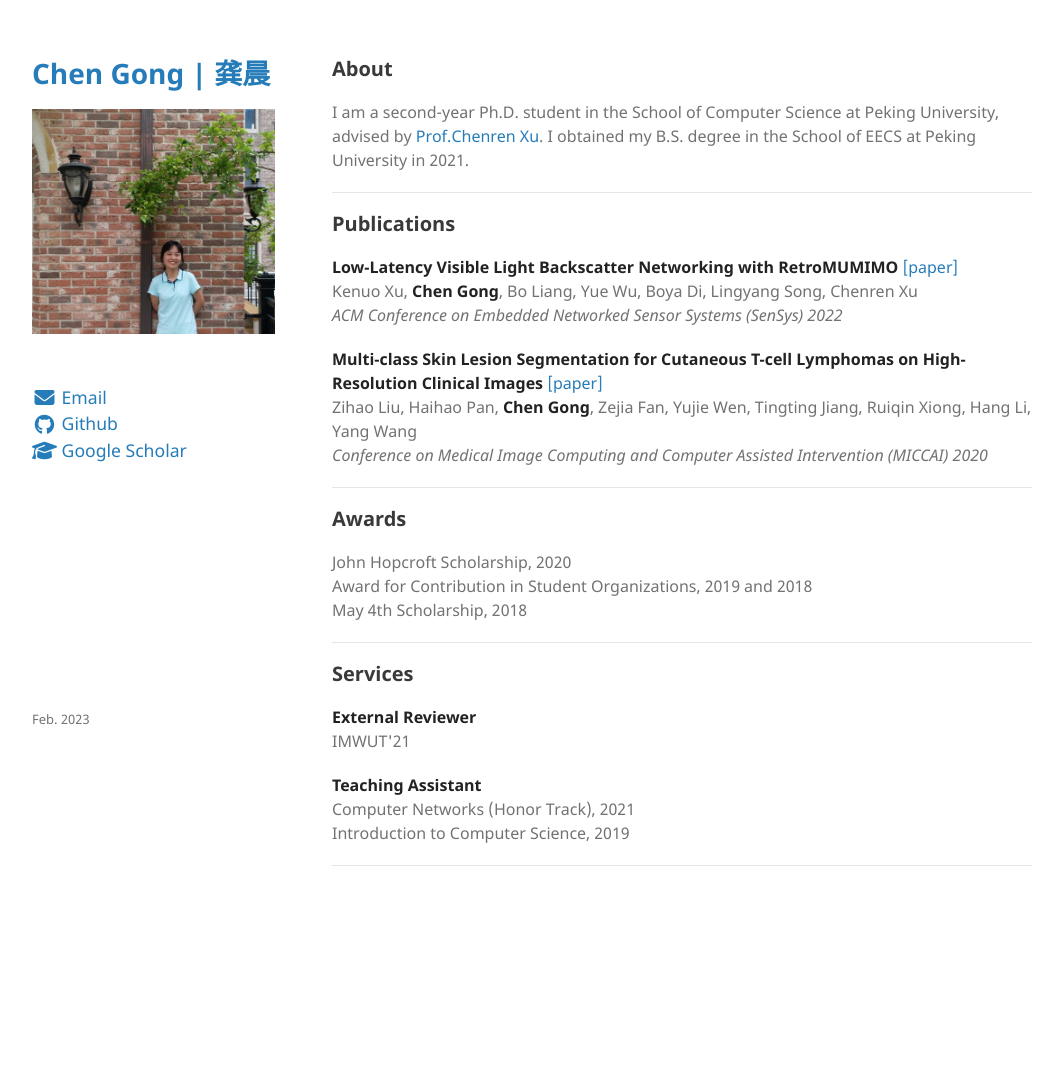
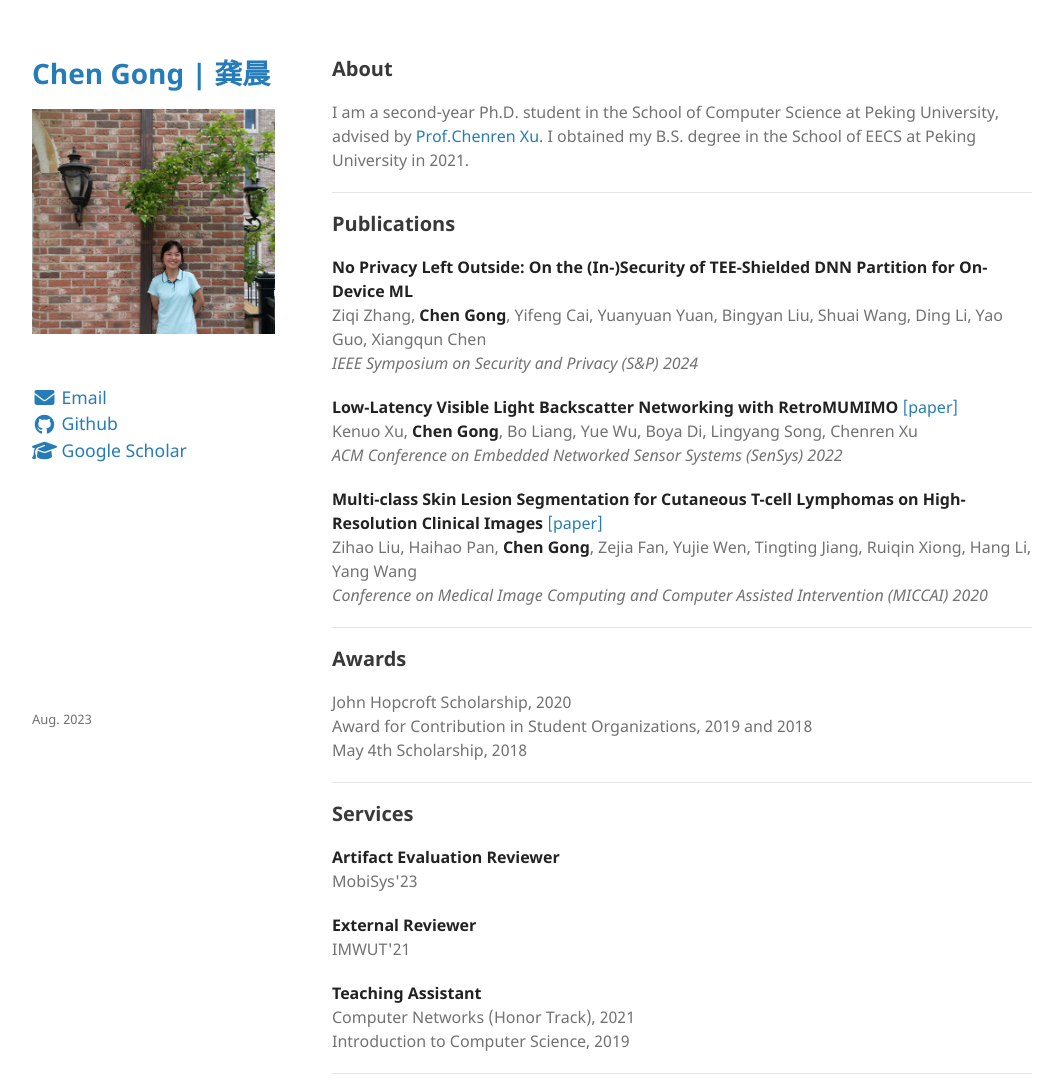
Before and after one commit to pkuzqh/pkuzqh.github.io, a plain HTML site: page index.html in a window 1280 px wide. Shown: the whole page, without its empty margins (108-1171 px from the left). Before the commit the page ends 936 px from the top, so only its background shows below. Drawn offline with Linux system fonts and the light colour scheme.

Commit message:
update personal page

```diff
--- a/index.html
+++ b/index.html
@@ -71,6 +71,10 @@
 
 <h2 id="publications">Publications</h2>
 
+<p> <strong>No Privacy Left Outside: On the (In-)Security of TEE-Shielded DNN Partition for On-Device ML</strong> <br />
+  Ziqi Zhang, <strong>Chen Gong</strong>, Yifeng Cai, Yuanyuan Yuan, Bingyan Liu, Shuai Wang, Ding Li, Yao Guo, Xiangqun Chen <br />
+<em> IEEE Symposium on Security and Privacy (S&P) 2024 </em></p>
+
 <p><strong>Low-Latency Visible Light Backscatter Networking with RetroMUMIMO </strong> <a href="https://dl.acm.org/doi/abs/10.1145/3560905.3568507">[paper]</a> <br />
   Kenuo Xu, <strong>Chen Gong</strong>, Bo Liang, Yue Wu, Boya Di, Lingyang Song, Chenren Xu <br />
 <em>ACM Conference on Embedded Networked Sensor Systems (SenSys) 2022</em> </p>
@@ -111,6 +115,10 @@ July 2017 - Sept. 2017; Jan. 2018 - Apr. 2018<br />
 USENIX Security ‘22, ‘23<br />
 EuroSys ‘23</p> -->
 
+<p> <strong>Artifact Evaluation Reviewer</strong> <br />
+MobiSys'23
+</p>
+
 <p><strong>External Reviewer</strong><br />
 IMWUT'21 </p>
 
@@ -127,7 +135,7 @@ IMWUT'21 </p>
 
 
 
-        <p><small>Feb. 2023</small></p>
+        <p><small>Aug. 2023</small></p>
 
       </footer>
     </div>
```
